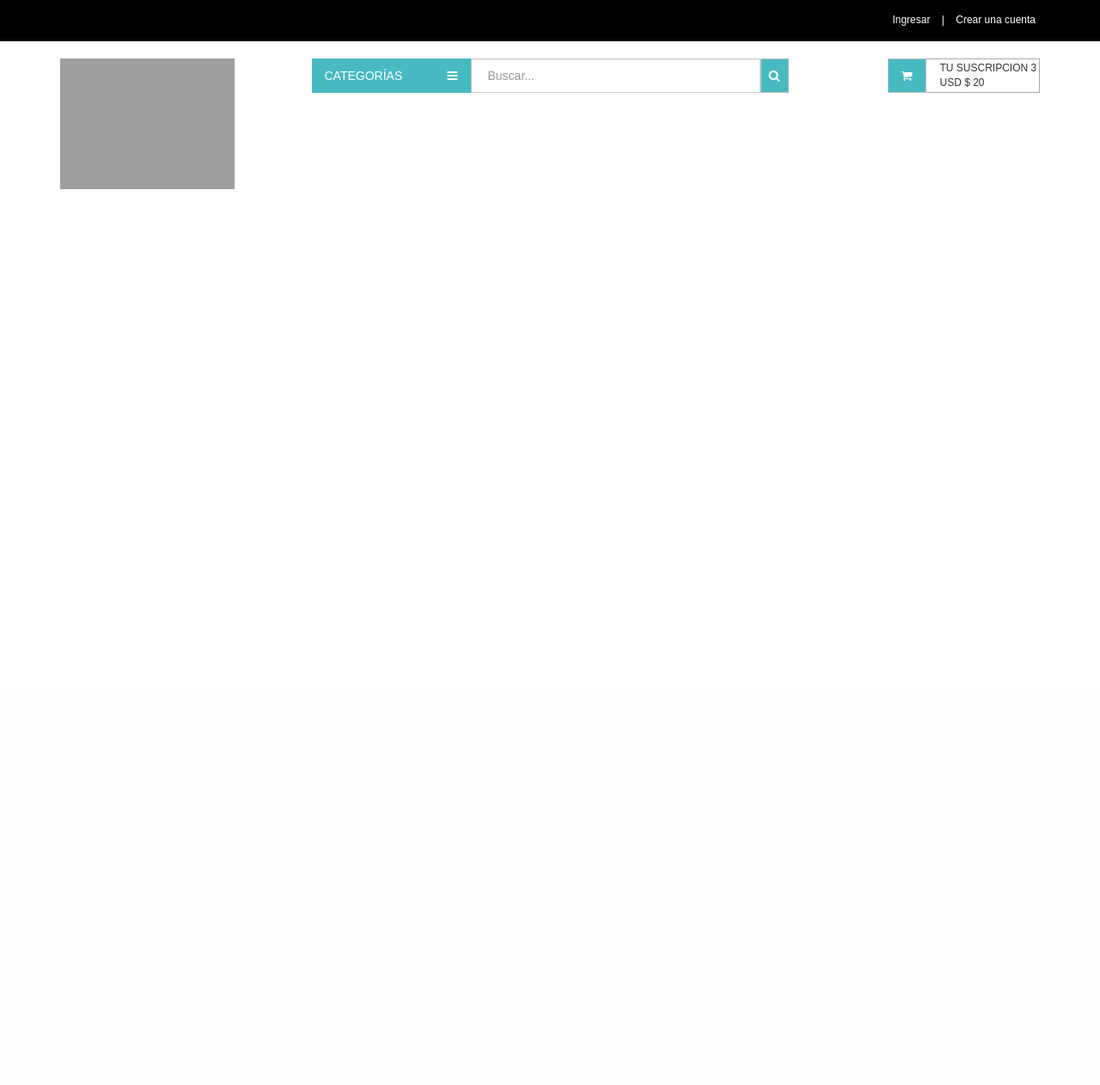
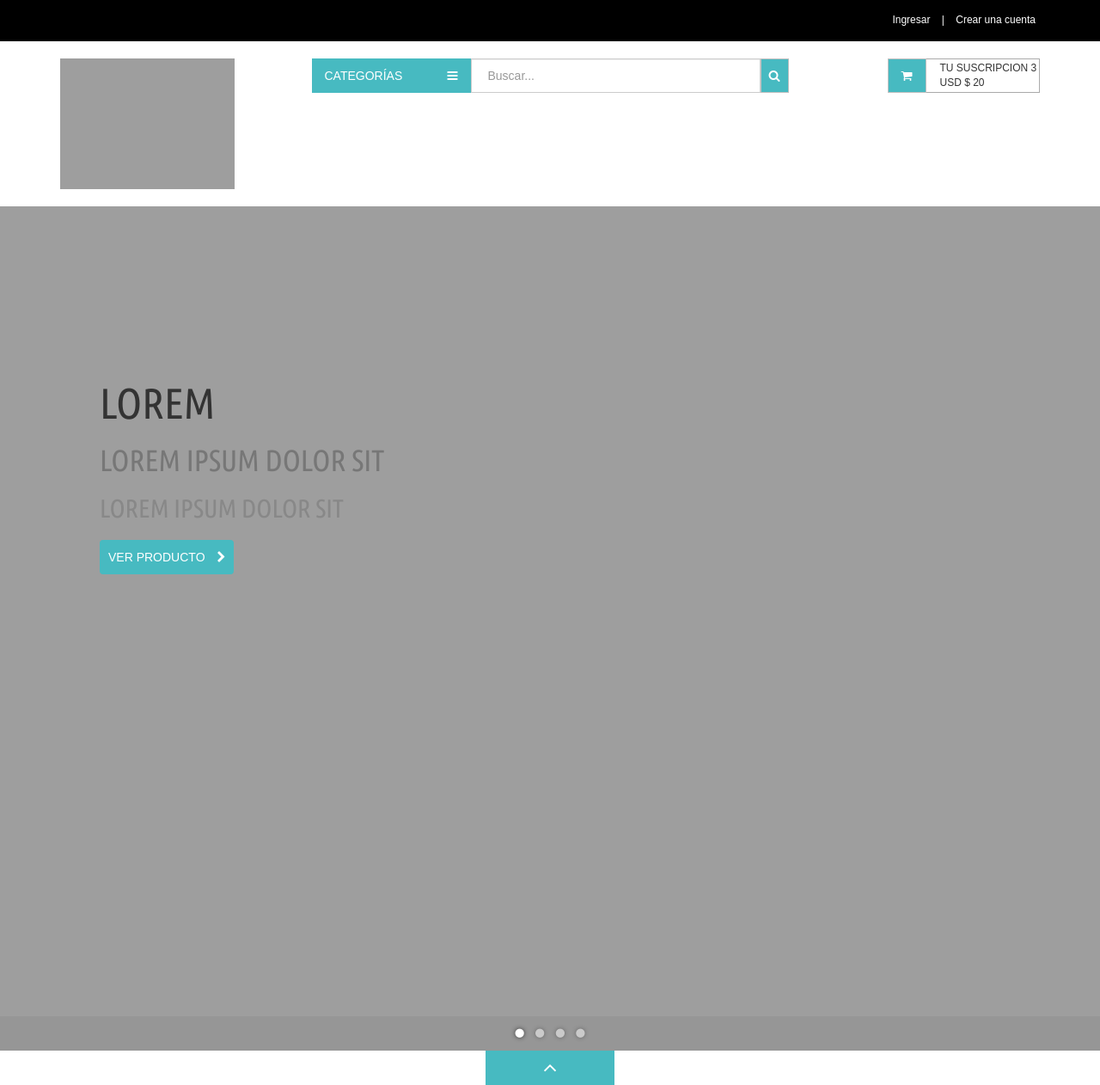
Before and after one commit to DavidMajuan/Frontend, a PHP site: the page made by vistas/plantilla.php in a window 1280 px wide. Shown: the whole page at 86% size. Before the commit the page ends 220 px from the top, so only its background shows below. Run offline with PHP 8.4, Linux system fonts and the light colour scheme; the template is opened without the code that fills it, so the values that code supplies are empty.

Commit message:
se agrego archivos slide.css, slide.js, slide.php2

```diff
--- /dev/null
+++ b/vistas/css/slide.css
@@ -0,0 +1,318 @@
+/*=============================================
+SLIDE
+=============================================*/
+
+#slide{
+	position:relative;
+	margin:auto;
+	width:100%;
+	overflow: hidden;
+	padding:0;
+}
+
+#slide ul{
+	position:relative;
+	left:0%;
+	margin:auto;
+	height:auto;
+	width:400%;
+	clear:both;
+	display: table;
+}
+
+#slide ul li{
+	position: relative;
+	float:left;
+	width:25%;
+}
+
+#slide ul li img{
+	width:100%;
+}
+
+#slide .slideOpcion1 img{
+	position:absolute;
+	opacity:1;
+	/*top:15%;
+	right:10%;
+	width:45%;*/
+}
+
+#slide .slideOpcion1 .textosSlide{
+	position:absolute;
+	/*width:40%;
+	top:20%;
+	left:10%;*/
+}
+
+
+#slide .slideOpcion2 img{
+	position:absolute;
+	opacity:1;
+	/*top:5%;
+	left:15%;
+	width:25%;*/
+}
+
+#slide .slideOpcion2 .textosSlide{
+	position:absolute;
+	text-align:right;
+	/*width:40%;
+	top:15%;
+	right:15%;*/
+}
+
+#slide .slideOpciones h1{
+	text-transform: uppercase;
+	font-family: 'Ubuntu Condensed', sans-serif;
+	opacity:1;
+	top:-10%;
+	/*color:#333;*/
+}
+
+#slide .slideOpciones h2{
+	text-transform: uppercase;
+	font-family: 'Ubuntu Condensed', sans-serif;
+	opacity:1;
+	top:-10%;
+	/*color:#777;*/
+}
+
+#slide .slideOpciones h3{
+	text-transform: uppercase;
+	font-family: 'Ubuntu Condensed', sans-serif;
+	opacity:1;
+	top:-10%;
+	/*color:#888;*/
+}
+
+#slide .slideOpciones button{
+	border:0px;
+	margin-top:10px;
+
+	opacity:1;
+	top:-10%;
+}
+
+#slide .slideOpciones button:hover{
+	background:black;
+	color:white;
+	border:0px;
+}
+
+#slide .slideOpciones button span{
+	margin-left:10px;
+}
+
+/*=============================================
+FLECHAS
+=============================================*/
+
+#slide .flechas{
+	position:absolute;
+	font-size:2em;
+	color:white;
+	cursor:pointer;
+	z-index:2;
+}
+
+#slide #retroceder{
+	background:#666;
+	left:0;
+	opacity: 0;
+}
+
+#slide #avanzar{
+	background:#666;
+	right:0;
+	opacity: 0;
+}
+
+#slide #retroceder:hover, #slide #avanzar:hover{
+	background:#777;
+}
+
+#slide #retroceder:active, #slide #avanzar:active{
+	background:#444;
+}
+
+/*=============================================
+PAGINACIÓN
+=============================================*/
+
+#slide #paginacion{
+	position: absolute;
+	width:100%;
+	margin:auto;
+	text-align: center;
+	line-height: 40px;
+	font-size:12px;
+	bottom:0px;
+	left:0px;
+	z-index:1;
+	background:rgba(0,0,0,.05);
+}
+
+#slide #paginacion li{
+	display:inline-block;
+	margin:0px 5px;
+	cursor:pointer;
+	opacity:.5;
+	color:white;
+	text-shadow:0px 0px 5px #333;
+}
+
+#slide #paginacion li:first-child{
+	opacity:1;
+}
+
+#btnSlide{
+	width:150px;
+	border:0px;
+	font-size:25px;
+	padding:2px;
+}
+
+
+/*=============================================
+ESCRITORIO GRANDE (LG revisamos en 1366px en adelante)
+=============================================*/
+
+@media (min-width:1200px){
+
+	#slide #retroceder{
+		top:37%;
+		padding:40px 15px 40px 10px;
+		font-size:22px;
+	}
+
+	#slide #avanzar{
+		top:37%;
+		padding:40px 10px 40px 15px;
+		font-size:22px;
+	}
+
+	#slide .slideOpciones h1{
+		font-size:50px;
+		margin-top:5px;
+	}
+
+	#slide .slideOpciones h2{
+		font-size:35px;
+	}
+
+	#slide .slideOpciones h3{
+		font-size:30px;
+	}
+
+	#slide .slideOpciones button{
+		padding:10px;
+	}
+
+}
+
+/*=============================================
+ESCRITORIO MEDIANO O TABLET HORIZONTAL (MD revisamos en 1024px)
+=============================================*/
+
+@media (max-width:1199px) and (min-width:992px){
+
+	#slide #retroceder{
+		top:35%;
+		padding:40px 15px 40px 10px;
+		font-size:18px;
+	}
+
+	#slide #avanzar{
+		top:35%;
+		padding:40px 10px 40px 15px;
+		font-size:18px;
+	}
+
+	#slide .slideOpciones h1{
+		font-size:35px;
+		margin-top:5px;
+	}
+
+	#slide .slideOpciones h2{
+		font-size:30px;
+	}
+
+	#slide .slideOpciones h3{
+		font-size:20px;
+	}
+
+	#slide .slideOpciones button{
+		padding:10px;
+	}
+
+}
+
+/*=============================================
+ESCRITORIO PEQUEÑO O TABLET VERTICAL (SM revisamos en 768px)
+=============================================*/
+
+@media (max-width:991px) and (min-width:768px){
+
+	#slide #retroceder{
+		top:35%;
+		padding:30px 8px 30px 5px;
+		font-size:14px;
+	}
+
+	#slide #avanzar{
+		top:35%;
+		padding:30px 5px 30px 8px;
+		font-size:14px;
+	}
+
+	#slide .slideOpciones h1{
+		font-size:25px;
+		margin-top:5px;
+	}
+
+	#slide .slideOpciones h2{
+		font-size:20px;
+	}
+
+	#slide .slideOpciones h3{
+		font-size:15px;
+	}
+
+	#slide .slideOpciones button{
+		padding:5px;
+	}
+
+}
+
+/*=============================================
+MOVIL (XS revisamos en 320px)
+=============================================*/
+
+@media (max-width:767px){
+
+	#slide #retroceder, #slide #avanzar{
+		display:none;
+	}
+
+	#slide .slideOpciones h1{
+		font-size:15px;
+		margin-top:5px;
+		margin-bottom:-20px;
+	}
+
+	#slide .slideOpciones h2{
+		display:none;
+	}
+
+	#slide .slideOpciones h3{
+		font-size:10px;
+		margin-bottom:-5px;
+	}
+
+	#slide .slideOpciones button{
+		padding:5px;
+		font-size:10px;
+	}
+
+}
--- /dev/null
+++ b/vistas/modulos/slide.php
@@ -0,0 +1,194 @@
+<!--=====================================
+SLIDESHOW
+======================================-->
+
+<div class="container-fluid" id="slide">
+
+	<div class="row">
+
+		<!--=====================================
+		DIAPOSITIVAS
+		======================================-->
+
+		<ul>
+
+        <!--slide 1-->
+
+			<li>
+
+							<img src="http://localhost:8080/backend/vistas/img/slide/default/back_default.jpg">
+
+							<div class="slideOpciones slideOpcion1">
+
+								<img class="imgProducto" src="http://localhost:8080/backend/vistas/img/slide/slide1/nutricion.png" style="top:15%; right:10%; width:45%">
+
+								<div class="textosSlide" style="top:20%; left:10%; width:40%">
+
+									<h1 style="color:#333">lorem </h1>
+
+									<h2 style="color:#777">lorem Ipsum dolor sit</h2>
+
+									<h3 style="color:#888">lorem Ipsum dolor sit</h3>
+
+									<a href="#">
+
+										<button class="btn btn-default backColor text-uppercase">
+
+										VER PRODUCTO <span class="fa fa-chevron-right "></span>
+
+										</button>
+
+									</a>
+
+								</div>
+
+							</div>
+
+			</li>
+
+			<!--SLIDE 2-->
+
+			<li>
+
+				<img src="http://localhost:8080/backend/vistas/img/slide/default/back_default.jpg">
+
+				<div class="slideOpciones slideOpcion2">
+
+					<img class="imgProducto" src="http://localhost:8080/backend/vistas/img/slide/slide2/nutricionista.png" style="top:5%; left:15%; width:25%">
+
+					<div class="textosSlide" style="top:20%; right:10%; width:40%">
+
+						<h1 style="color:#333">lorem </h1>
+
+						<h2 style="color:#777">lorem Ipsum dolor sit</h2>
+
+						<h3 style="color:#888">lorem Ipsum dolor sit</h3>
+
+						<a href="#">
+
+							<button class="btn btn-default backColor text-uppercase">
+
+							VER PRODUCTO <span class="fa fa-chevron-right "></span>
+
+							</button>
+
+						</a>
+
+					</div>
+
+				</div>
+
+			</li>
+
+
+			<!--slide 3-->
+
+			<li>
+
+				<img src="http://localhost:8080/backend/vistas/img/slide/default/back_default.jpg">
+
+				<div class="slideOpciones slideOpcion2">
+
+					<img class="imgProducto" src="http://localhost:8080/backend/vistas/img/slide/slide3/nutricionista.png" style="top:5%; left:15%; width:32%">
+
+					<div class="textosSlide" style="top:20%; right:10%; width:40%">
+
+						<h1 style="color:#fff">lorem </h1>
+
+						<h2 style="color:#ccc">lorem Ipsum</h2>
+
+						<h3 style="color:#aaa">lorem Ipsum</h3>
+
+						<a href="#">
+
+							<button class="btn btn-default backColor text-uppercase">
+
+							VER PRODUCTO<span class="fa fa-chevron-right "></span>
+
+							</button>
+
+						</a>
+
+					</div>
+
+				</div>
+
+			</li>
+
+			<!--slide 4-->
+
+			<li>
+
+				<img src="http://localhost:8080/backend/vistas/img/slide/slide4/fondo3.jpg">
+
+				<div class="slideOpciones slideOpcion1" >
+
+					<img class="imgProducto" src="" style="top:5%; right:15%; with:25%">
+
+					<div class="textosSlide" style="top:20%; left:10%; width:40%">
+
+					<h1 style="color:#333">lorem </h1>
+
+					<h2 style="color:#777">lorem Ipsum</h2>
+
+					<h3 style="color:#888">lorem Ipsum</h3>
+
+						<a href="#">
+
+							<button class="btn btn-default backColor text-uppercase">
+
+							VER PRODUCTO<span class="fa fa-chevron-right "></span>
+
+							</button>
+
+
+						</a>
+
+					</div>
+
+				</div>
+
+			</li>
+
+
+
+		</ul>
+
+		<!--=====================================
+		PAGINACIÓN
+		======================================-->
+
+		<ol id="paginacion">
+
+
+
+					<li item="1"><span class="fa fa-circle"></span></li>
+					<li item="2"><span class="fa fa-circle"></span></li>
+					<li item="3"><span class="fa fa-circle"></span></li>
+					<li item="4"><span class="fa fa-circle"></span></li>
+
+
+
+
+		</ol>
+
+		<!--=====================================
+		FLECHAS
+		======================================-->
+
+		<div class="flechas" id="retroceder"><span class="fa fa-chevron-left"></span></div>
+		<div class="flechas" id="avanzar"><span class="fa fa-chevron-right"></span></div>
+
+	</div>
+
+</div>
+
+<center>
+
+	<button id="btnSlide" class="backColor">
+
+			<i class="fa fa-angle-up"></i>
+
+	</button>
+
+</center>
--- a/vistas/plantilla.php
+++ b/vistas/plantilla.php
@@ -37,6 +37,8 @@
 
     <link rel="stylesheet" href="vistas/css/cabezote.css">
 
+    <link rel="stylesheet" href="vistas/css/slide.css">
+
     <script src="vistas/js/plugins/jquery.min.js"></script>
 
     <script src="vistas/js/plugins/bootstrap.min.js"></script>
@@ -51,10 +53,13 @@ CABEZOTE
 =============================================*/
 
 include "modulos/cabezote.php";
+include "modulos/slide.php";
+
 
 ?>
 
 <script src="vistas/js/cabezote.js"></script>
 <script src="vistas/js/plantilla.js"></script>
+<script src="vistas/js/slide.js"></script>
 </body>
 </html>
```
Also changed, not shown: vistas/js/slide.js (added, +197 -0 lines).
